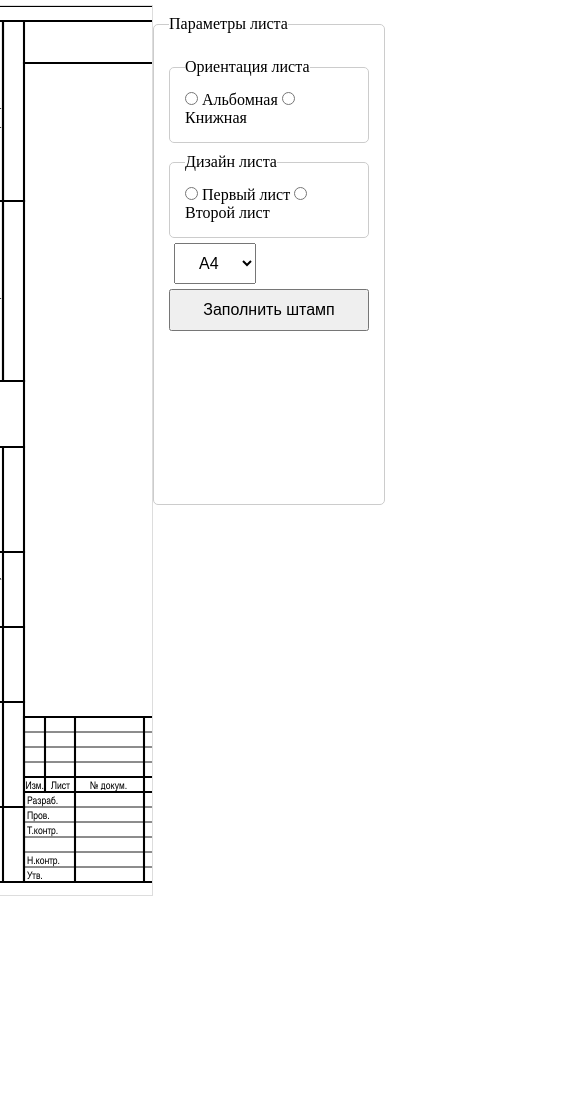
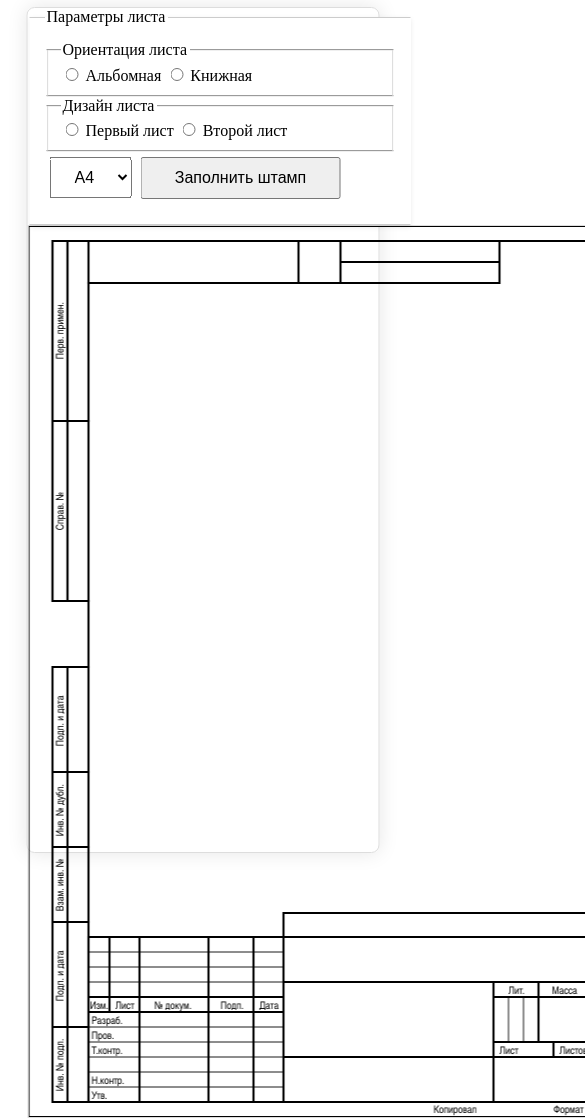
Before and after one commit to ElenaManukyan/Select_Stamp, a website: page index.html in a window 390 px wide. Shown: the top 1118 px of the page, 585 px wide, since content can reach past the window. Before the commit the page ends 896 px from the top, so only its background shows below. Drawn offline with Linux system fonts and the light colour scheme.

Commit message:
changing the positioning

```diff
--- a/index.html
+++ b/index.html
@@ -7,28 +7,42 @@
 	<style id="styleForPage"></style>
 	<style>
 
-		/* Сброс стилей и базовая адаптация */
-		* {
-		margin: 0;
-		padding: 0;
-		box-sizing: border-box;
-		}
-
-		body {
-		    margin: 0;
-    		padding: 0;
+		/* Базовые стили (для всех устройств) */
+		.app {
+			width: 90%; /* или фиксированная ширина, например 800px */
+			max-width: 1200px; /* ограничиваем максимальную ширину */
+			min-width: 300px; /* минимальная ширина для мобилок */
+
+			/* Центрирование */
+			position: absolute;
+			top: 50%;
+			left: 50%;
+			transform: translate(-50%, -50%);
+
+			/* Стили контейнера */
+			border: 1px solid #ddd;
+			box-shadow: 0 0 20px rgba(0,0,0,0.1);
+			background: white;
+			border-radius: 8px;
+			overflow: hidden;
+
+			display: flex;
+			flex-direction: column;
 			height: 100vh;
-			display: flex;
-  			flex-direction: column;
+
+		}
+
+		.controls {
+			padding: 15px;
+			border: 1px solid #ccc;
+			background: white;
+			margin-bottom: 10px;
 		}
 
 		#canvasContainer {
-			flex: 0 0 50%; /* Растягивается на всё доступное пространство */
-			position: relative;
-			overflow: hidden;
+			flex: 1;
+			overflow: auto;
 			border: 1px solid #ddd;
-			min-height: 200px; /* Минимальная высота */
-			overflow: auto;
 		}
 
 
@@ -38,14 +52,28 @@
 			}
 		}
 
-		/* Адаптация под мобильные устройства */
+		/* Адаптация под мобилки (≤ 768px) */
 		@media (max-width: 768px) {
-		body {
-			padding: 5px;
-		}
-		fieldset {
-			padding: 10px;
-		}
+			.app {
+				flex-direction: column;
+				padding: 0;
+			}
+
+			.controls {
+				position: sticky; /* Фиксируем вверху при скролле */
+				top: 0;
+				z-index: 100; /* Чтобы был поверх других элементов */
+				width: 100%;
+				margin-bottom: 0;
+				border-radius: 0;
+				border-left: none;
+				border-right: none;
+				box-shadow: 0 2px 5px rgba(0,0,0,0.1); /* Тень для красоты */
+			}
+
+			#canvasContainer {
+				height: calc(100vh - 60px); /* Вычитаем высоту fieldset */
+			}
 		}
 
 
@@ -79,28 +107,6 @@
 			cursor: grab; /* Set the cursor in the form of a hand */
 		}
 
-		fieldset {
-			margin-top: 10px;
-			padding: 15px;
-			border: 1px solid #ccc;
-			border-radius: 5px;
-			background: #fff;
-		}
-
-		.canvasAndMenu {
-		    display: flex;
-			justify-content: flex-end;
-			/* overflow: auto; */
-			/* height: 100vh; */
-			/* width: 100vw; */
-		}
-
-		.menu {
-			width: 300px;
-			display: flex;
-
-			height: 500px;
-		}
 
 		#paper-format {
 			margin: 5px;
@@ -395,7 +401,7 @@
 		}
 	</style>
   </head>
-  <body>
+  <body class="canvasAndMenu app">
 	<div class="header">
 
 		<!--
@@ -419,14 +425,12 @@
 			</div>
 		-->
 	</div>
-	<div class="canvasAndMenu">
-		<div id="canvasContainer">
-			<canvas id="canvas1"></canvas>
-		</div>
+	<div>
+
 		<div id="printContainer"></div>
 		<!-- <img id="canvasImage" alt="Canvas Image"> -->
-		<div class="menu"> <!-- Maybe delete <aside> ? -->
-			<fieldset>
+		<div> <!-- Maybe delete <aside> ? -->
+			<fieldset class="controls">
 				<legend>Параметры листа</legend>
 				<fieldset>
 					<legend>Ориентация листа</legend>
@@ -676,8 +680,13 @@
 					</div>
 				</div>
 			</fieldset>
+
+		</div>
+		<div id="canvasContainer">
+			<canvas id="canvas1"></canvas>
 		</div>
 	</div>
+
 	<script>
 		window.onload = function() {
 			const canvas = document.getElementById('canvas1');
```
